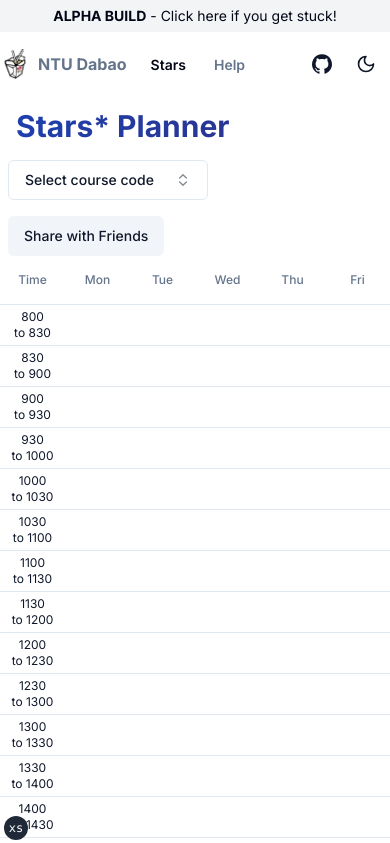
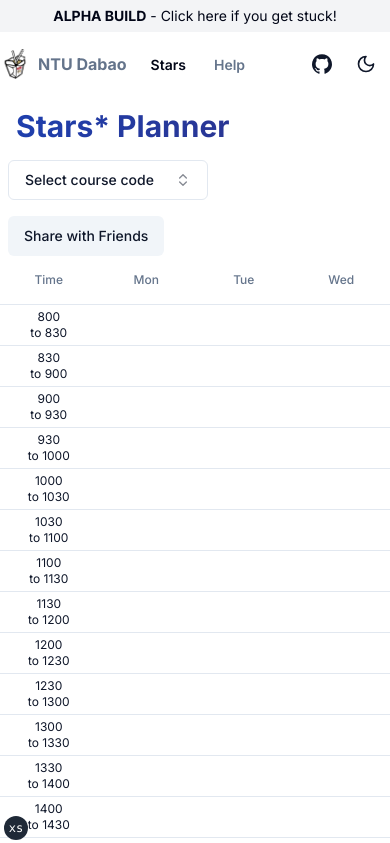
Before and after one commit to Dallas-Ng/ntu-mods, a Next.js app: page /stars in a window 390 px wide. Shown: the top 843 px of the page. Built offline with nearby package versions, Linux system fonts and the light colour scheme.

Commit message:
fix: hotfix for width

```diff
--- a/components/stars-planner.tsx
+++ b/components/stars-planner.tsx
@@ -67,7 +67,11 @@ export default function StarsPlanner() {
 
       <StarsPlannerShareButton />
 
-      <StarsTable />
+      <div className="overflow-x-auto">
+        <div className="w-[calc(100vw*1.5)] overflow-x-auto md:w-full">
+          <StarsTable />
+        </div>
+      </div>
     </>
   )
 }
```
